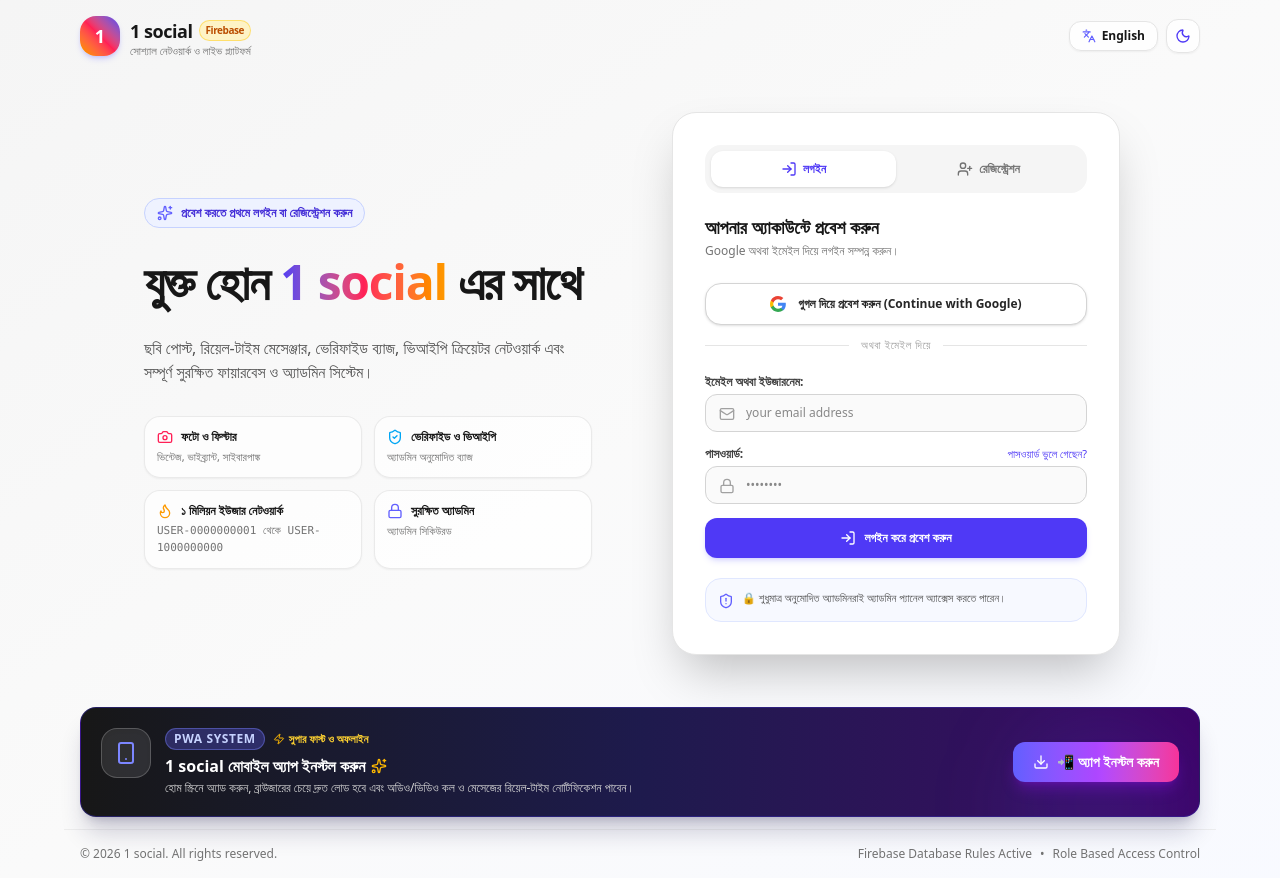
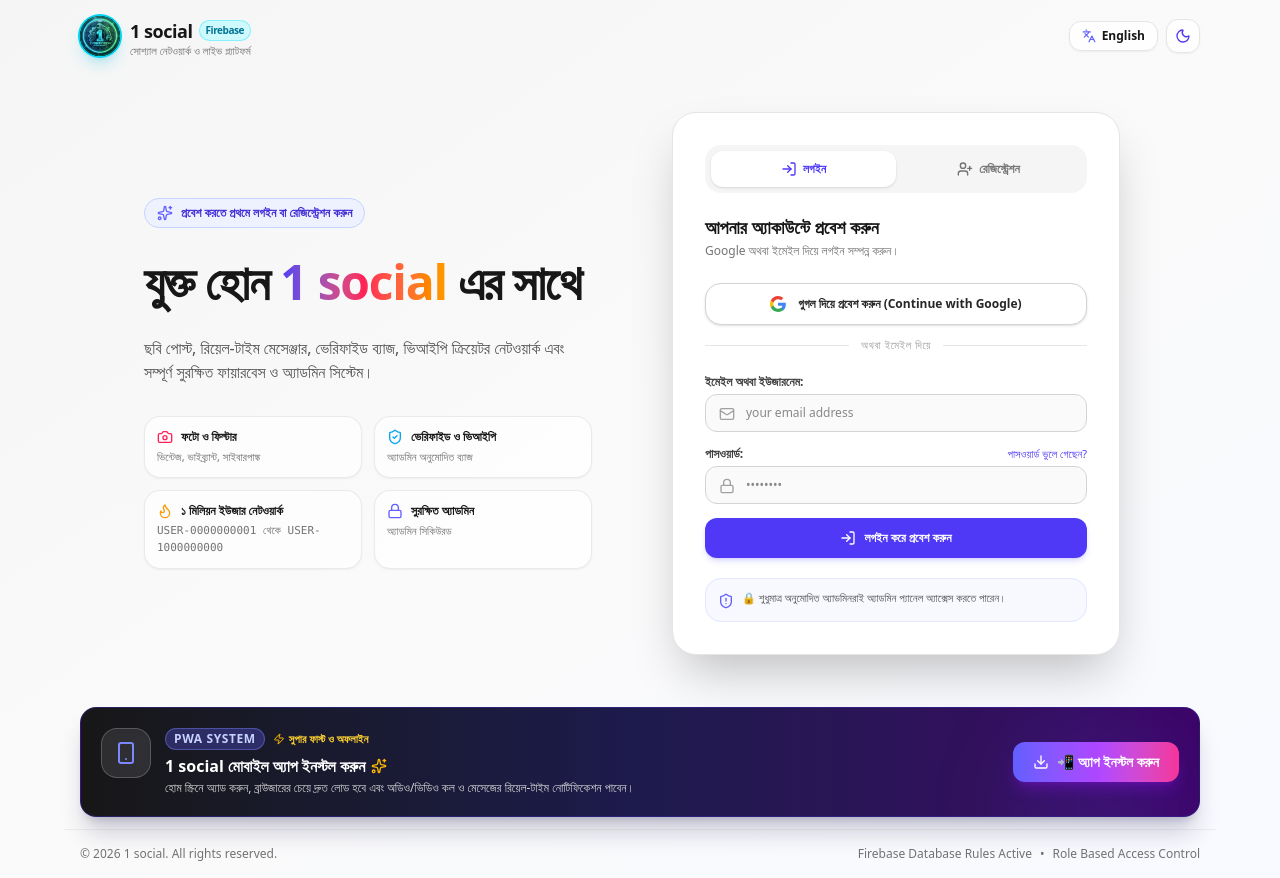
Before and after one commit to rifatkhanlol24/1, a React (Vite) app: page / in a window 1280 px wide. Built offline with nearby package versions, Linux system fonts and the light colour scheme; no server answers; the database is empty.

Commit message:
feat: update application logo component
Replace text-based logo with the new image asset and update styling to include a circular container with consistent theme-aware ring borders.

```diff
--- a/src/components/Logo.tsx
+++ b/src/components/Logo.tsx
@@ -8,23 +8,32 @@
 
 export const Logo: React.FC<LogoProps> = ({ size = 'md', showText = true, subtitle }) => {
   const sizeClasses = {
-    sm: 'w-8 h-8 text-sm rounded-xl',
-    md: 'w-10 h-10 text-lg rounded-2xl',
-    lg: 'w-14 h-14 text-2xl rounded-3xl',
+    sm: 'w-8 h-8 rounded-full',
+    md: 'w-10 h-10 rounded-full',
+    lg: 'w-14 h-14 rounded-full',
   };
 
   return (
     <div className="flex items-center gap-2.5 select-none shrink-0 group">
       <div
-        className={`${sizeClasses[size]} bg-gradient-to-tr from-amber-500 via-rose-500 to-indigo-600 flex items-center justify-center text-white shadow-md shadow-indigo-500/25 group-hover:scale-105 transition-transform font-black`}
+        className={`${sizeClasses[size]} relative overflow-hidden ring-2 ring-cyan-400 dark:ring-cyan-500 shadow-lg shadow-cyan-500/30 group-hover:scale-105 transition-transform flex items-center justify-center bg-neutral-950`}
       >
-        1
+        <img
+          src="/logo.jpg"
+          alt="1 Social Logo"
+          className="w-full h-full object-cover"
+          onError={(e) => {
+            // Fallback if image fails
+            (e.target as HTMLElement).style.display = 'none';
+          }}
+        />
+        <div className="absolute inset-0 ring-1 ring-inset ring-emerald-400/40 rounded-full pointer-events-none" />
       </div>
       {showText && (
         <div>
           <span className="font-black text-lg tracking-tight text-neutral-900 dark:text-neutral-50 flex items-center gap-1.5">
             1 social
-            <span className="text-[10px] px-1.5 py-0.5 rounded-full bg-amber-100 dark:bg-amber-950/80 text-amber-700 dark:text-amber-300 font-bold border border-amber-300/60">
+            <span className="text-[10px] px-1.5 py-0.5 rounded-full bg-cyan-100 dark:bg-cyan-950/80 text-cyan-700 dark:text-cyan-300 font-bold border border-cyan-300/60">
               Firebase
             </span>
           </span>
```
Also changed, not shown: public/logo.jpg (added), src/assets/images/app_logo_1788876371082.jpg (added).
